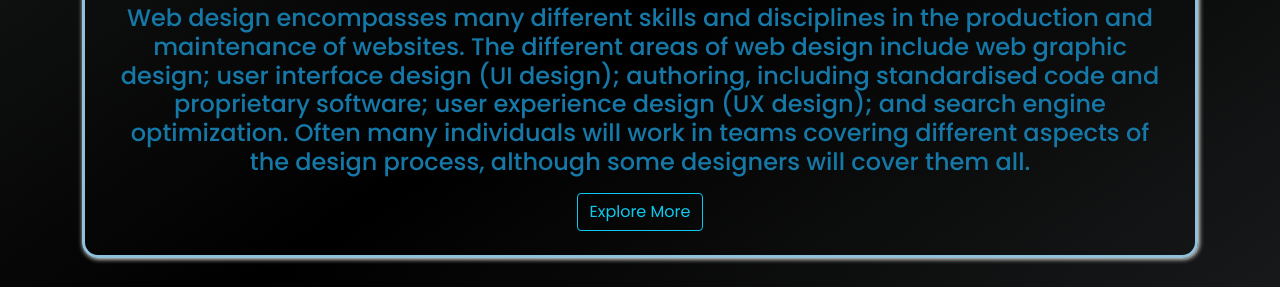
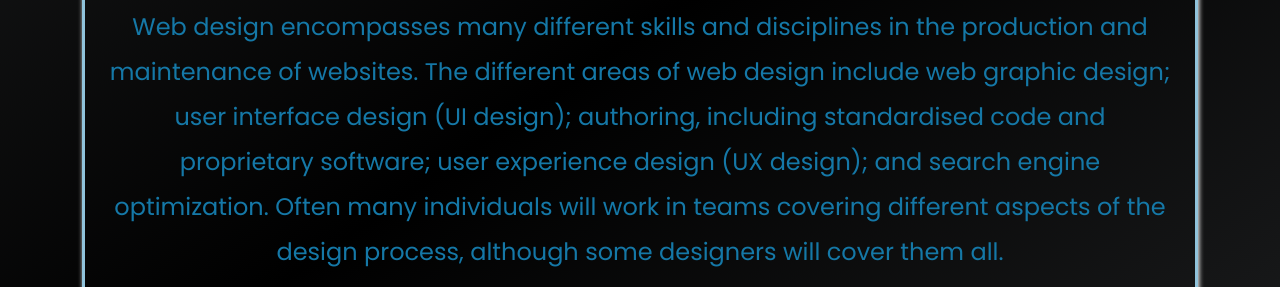
Before and after one commit to riadhasanmitul/New-World-By-Riad-Hasan, a plain HTML site: page index.html in a window 1280 px wide. Shown: the part 239-526 px from the top of the page. Drawn offline with nearby package versions, Linux system fonts and the light colour scheme.

Commit message:
Add files via upload

```diff
--- a/style.css
+++ b/style.css
@@ -102,6 +102,10 @@ header ul .nav-link:hover::after {
 }
 .section-1 h1 {
   color: #9b59b6;
+}
+.section-1 .h4 {
+  line-height: 45px;
+  font-weight: 400;
 }
 .section-2 .row {
   border-radius: 20px;
```
